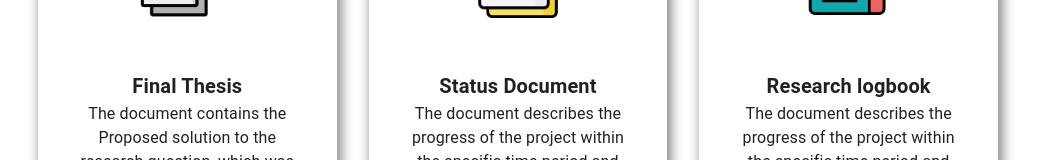
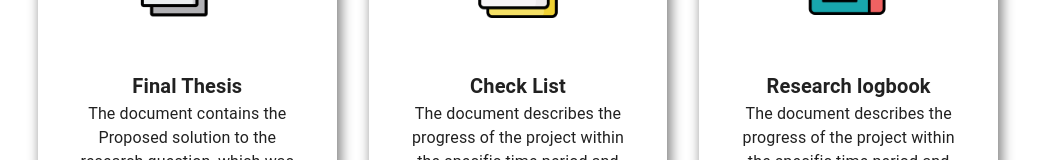
Before and after one commit to IT21200410/bioscholar, a React (Create React App) app: page / in a window 1280 px wide. Shown: the part 3252-3412 px from the top of the page, without its empty margins (122-1163 px from the left). Built offline with nearby package versions, Linux system fonts and the light colour scheme.

Commit message:
Slight modifications for documents

```diff
--- a/src/components/Documents.js
+++ b/src/components/Documents.js
@@ -12,10 +12,10 @@ import Bussines from '../bussines-report.png';
 
 const docs = [
   { title: 'TAF', desc: 'The document gives the information regarding the statement of scope, objectives overview, an outline of scope, an approximate schedule and people who are participating in a project', img: Project_charter, link: 'https://drive.google.com/drive/folders/1i8dVNiVnR9Ro5QlEHTHoafvV5_yzbLXo?usp=sharing' },
-  { title: 'Project Proposal', desc: 'The document contains details like goals, objectives, important dates, milestones and requirements needed to start and complete the project.', img: Project_proposal, link: 'https://drive.google.com/drive/folders/1YDaH5WA9-ZBaFmCP2SXCtVvrC0LyGN0K?usp=sharing' },
+  { title: 'Project Proposal', desc: 'The document contains details like goals, objectives, important dates, milestones and requirements needed to start and complete the project.', img: Project_proposal, link: 'https://drive.google.com/drive/folders/1ZMsOYW7CQCyDs3AYO-oTuXMZPbKJe0sT?usp=sharing' },
   { title: 'Research Paper', desc: 'A research paper contains writing that provides Literature review, Research methodology, analysis, interpretation, and argument based on in-depth independent research', img: Reserach_paper, link: 'https://ieeexplore.ieee.org' },
   { title: 'Final Thesis', desc: 'The document contains the Proposed solution to the research question, which was finalized after completing the research', img: Thesis, link: 'https://drive.google.com/drive/folders/1Vfphcndr__lFji8uALzR5V01YcUFs5rl?usp=sharing' },
-  { title: 'Status Document', desc: 'The document describes the progress of the project within the specific time period and compares it against the project plan checklist', img: Status, link: 'https://drive.google.com/drive/folders/1SYXmautiarklPjdsokupsvE1IIqt_WaR?usp=sharing' },
+  { title: 'Check List', desc: 'The document describes the progress of the project within the specific time period and compares it against the project plan checklist', img: Status, link: 'https://drive.google.com/drive/folders/1SYXmautiarklPjdsokupsvE1IIqt_WaR?usp=sharing' },
   { title: 'Research logbook', desc: 'The document describes the progress of the project within the specific time period and compares it against the project plan checklist', img: Logbook, link: 'https://drive.google.com/drive/folders/1_ybhrvhG0LM27WBkpkmamLw6oPVvnywT?usp=sharing' },
   { title: 'Business Plan', desc: 'Business plan is very valuable when it comes to commercializing the product to the real world market as an organization entity', img: Bussines, link: 'https://drive.google.com/drive/folders/1ZkMn3PsLLPLvTCIBp028s0TGbwalfNMZ?usp=sharing' }
 ];
```
